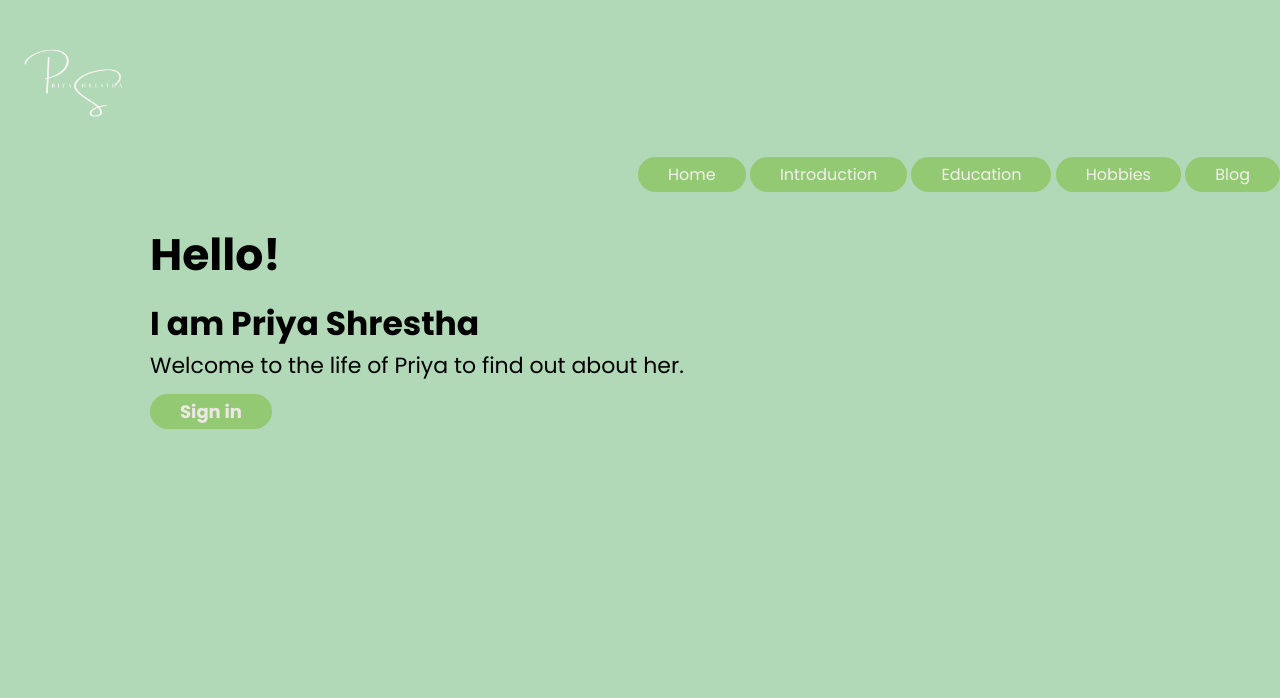
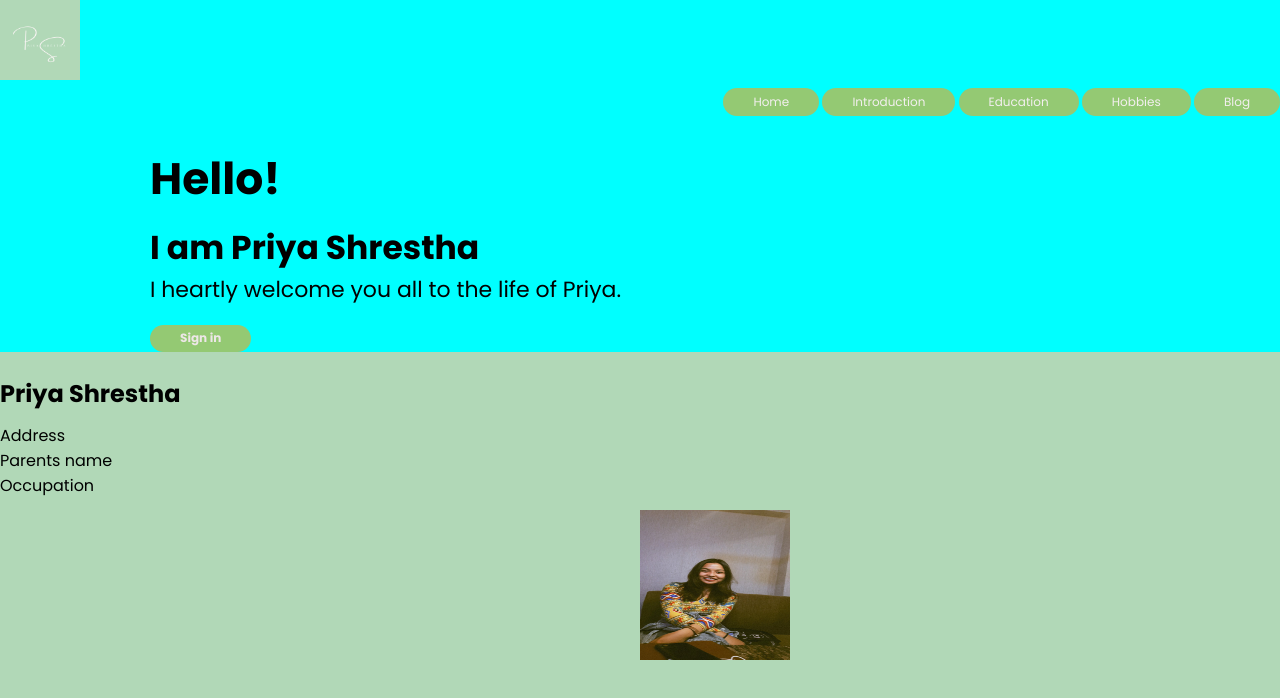
Before and after one commit to ShresthaPriya/PERSONAL-WEBSITE, a plain HTML site: page index.html in a window 1280 px wide. Drawn offline with Linux system fonts and the light colour scheme; a web font is replaced by a local one.

Commit message:
Added second page

```diff
--- a/CSS/style.css
+++ b/CSS/style.css
@@ -5,10 +5,17 @@
 }
 body{
     background-color:#B1D8B7;
+    height: 100%;
+    width: 100%;
+
 
 }
 .container{
-
+    font-size: 20px;
+    background-position: cover;
+    background-color: aqua;
+    /* height: 100%;
+    width: 100%; */
 }
 
 .nav{
@@ -18,18 +25,18 @@ body{
     margin-top: 2px;
     justify-content: space-around;
     align-items: center;
-
-
-
 }
 .nav img{
     width: 100px;
     height: 100px;
+
 }
 
 .navlinks{
 flex: 1;
 text-align: right;
+font-size: 12px;
+
 
 }
 
@@ -45,7 +52,6 @@ text-align: right;
     text-decoration: none;
     color: rgb(243, 239, 239);
     font-weight: 400;
-    font-size: 1 rem;
     border-radius: 20px;
     padding: 5px 30px;
     background: #94C973;
@@ -87,7 +93,7 @@ p{
   border-radius: 30px;
   text-decoration: none;
   color: rgb(237, 231, 231);
-  font-size: 18px;
+  font-size: 12px;
   line-height: 1.4;
   font-weight: 800;
   transition: all 0.5s ease;
@@ -101,3 +107,18 @@ p{
     font-size: 9px;
 }
 }
+
+.intro{
+    display: flex;
+    height: 100%;
+    width: 100%;
+}
+.para{
+    height: 50%;
+    width: 50%;
+}
+.pic{
+    float: right;
+    height: 50%;
+    width: 50%;
+}
--- a/index.html
+++ b/index.html
@@ -13,7 +13,7 @@
 <body>
     <div class="container">
         <nav>
-            <a href="index.html"><img src="P.png" alt="logo" width="150px" height="150px"></a>
+            <a href="index.html"><img src="P.png" alt="logo" width="80px" height="80px"></a>
             <div class="navlinks">
             <ul>
             <li><a href="#Home">Home</a></li>
@@ -27,7 +27,7 @@
         <div class="content">
             <h1>Hello!</h1>
             <h2>I am Priya Shrestha</h2>
-            <p>Welcome to the life of Priya to find out about her.</p>
+            <p>I heartly welcome you all to the life of Priya.</p>
           <div class="button">
             <a href="button">
                 Sign in
@@ -35,5 +35,17 @@
           </div>
         </div>
      </div>
+     <section>
+        <div class="Intro">
+            <div class="para">
+                <h1> Priya Shrestha</h1>
+                <p>Address <br> Parents name <br> Occupation</p>
+            </div>
+            <div class="pic">
+                <img src="priya.jpg" alt="MY PHOTO" height="150px" width="150px">
+            </div>
+         </div>
+     </section>
+
 </body>
 </html>
```
Also changed, not shown: priya.jpg (added).
